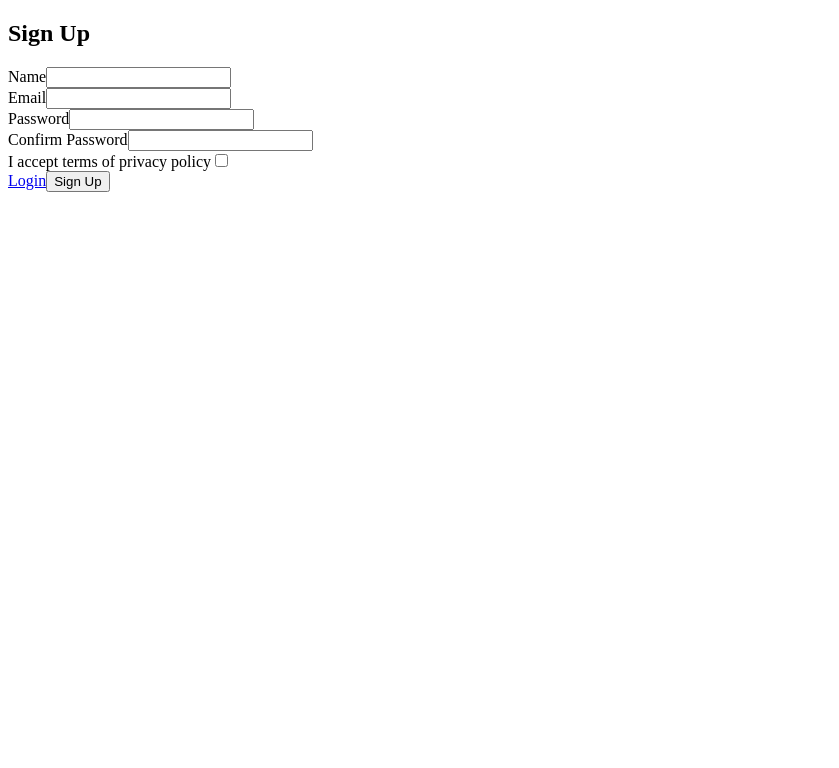
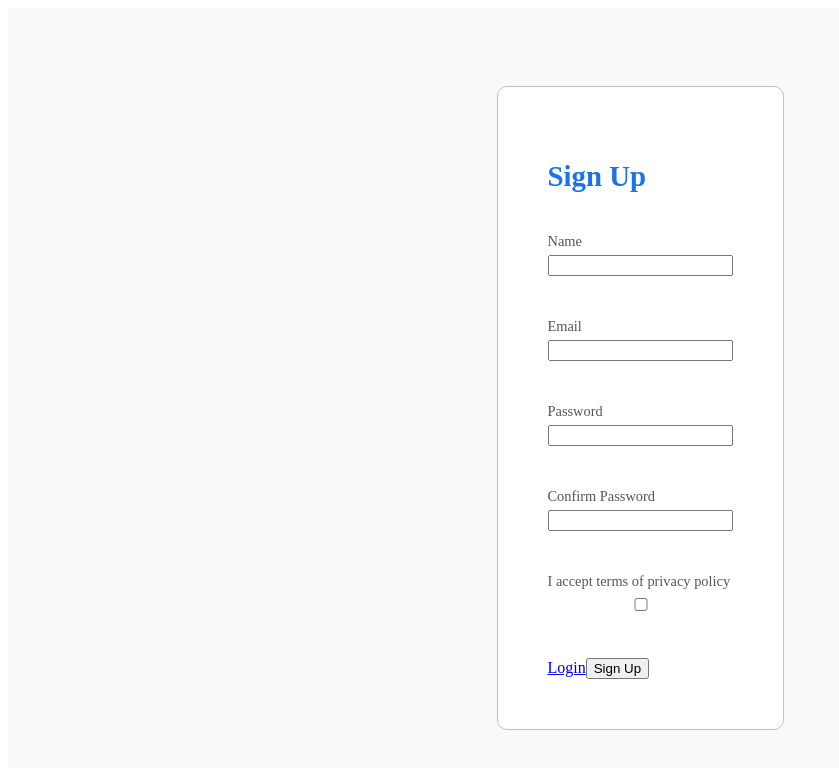
Before and after one commit to Shahriyar1995/login-project, a React (Create React App) app: page / in a window 1280 px wide. Shown: the top 768 px of the page, without its empty margins (0-839 px from the left). Built offline with nearby package versions, Linux system fonts and the light colour scheme.

Commit message:
fix some styles in SignUp component

```diff
--- a/src/components/SignUp.js
+++ b/src/components/SignUp.js
@@ -1,5 +1,6 @@
 import React, { useEffect, useState } from 'react';
 import validate from './validate';
+import styles from './SignUp.module.css';
 
 const SignUp = () => {
 
@@ -54,34 +55,34 @@ const SignUp = () => {
     }
 
     return (
-        <div>
-            <form onSubmit={submitHandler}>
-                <h2>Sign Up</h2>
-                <div>
+        <div className={styles.container}>
+            <form onSubmit={submitHandler} className={styles.formContainer}>
+                <h2 className={styles.header}>Sign Up</h2>
+                <div className={styles.formField}>
                     <label>Name</label>
                     <input type="text" name='name' value={data.name} onChange={changeHandler} onFocus={focusHandler} />
                     {errors.name && touch.name && <span>{errors.name}</span>}
                 </div>
 
-                <div>
+                <div className={styles.formField}>
                     <label>Email</label>
                     <input type="email" name='email' value={data.email} onChange={changeHandler} onFocus={focusHandler} />
                     {errors.email && touch.email && <span>{errors.email}</span>}
                 </div>
 
-                <div>
+                <div className={styles.formField}>
                     <label>Password</label>
                     <input type="password" name='password' value={data.password} onChange={changeHandler} onFocus={focusHandler} />
                     {errors.password && touch.password && <span>{errors.password}</span>}
                 </div>
 
-                <div>
+                <div className={styles.formField}>
                     <label>Confirm Password</label>
                     <input type="password" name='confirmPassword' value={data.confirmPassword} onChange={changeHandler} onFocus={focusHandler} />
                     {errors.confirmPassword && touch.confirmPassword && <span>{errors.confirmPassword}</span>}
                 </div>
 
-                <div>
+                <div className={styles.formField}>
                     <label>I accept terms of privacy policy</label>
                     <input type="checkbox" name='isAccepted' value={data.isAccepted} onChange={changeHandler} onFocus={focusHandler} />
                     {errors.isAccepted && touch.isAccepted && <span>{errors.isAccepted}</span>}
--- /dev/null
+++ b/src/components/SignUp.module.css
@@ -0,0 +1,38 @@
+.container {
+    display         : flex;
+    justify-content : center;
+    background-color: #f9f9f9;
+    min-height      : 100vh;
+    align-items     : center;
+}
+
+.formContainer {
+    border          : 1px solid silver;
+    padding         : 50px;
+    margin          : 50px;
+    width           : fit-content;
+    height          : fit-content;
+    border-radius   : 10px;
+    background-color: #fff;
+}
+
+.header {
+    text-align   : left;
+    margin-bottom: 40px;
+    color        : #1a73e8;
+    font-size    : 1.8rem;
+}
+
+.formField {
+    display       : flex;
+    flex-direction: column;
+    margin-bottom : 10px;
+    height        : 75px;
+}
+
+.formField label {
+    text-align   : left;
+    margin-bottom: 5px;
+    color        : rgb(85, 85, 85);
+    font-size    : 0.9rem;
+}
--- a/src/components/validate.js
+++ b/src/components/validate.js
@@ -38,7 +38,7 @@ const validate = (data) => {
         errors.isAccepted = "Accept our regulations"
     }
 
-    return errors;
+    return errors;   /// ===> The Validate function finally return us an Object <=== ///
 };
 
 export default validate;
```
